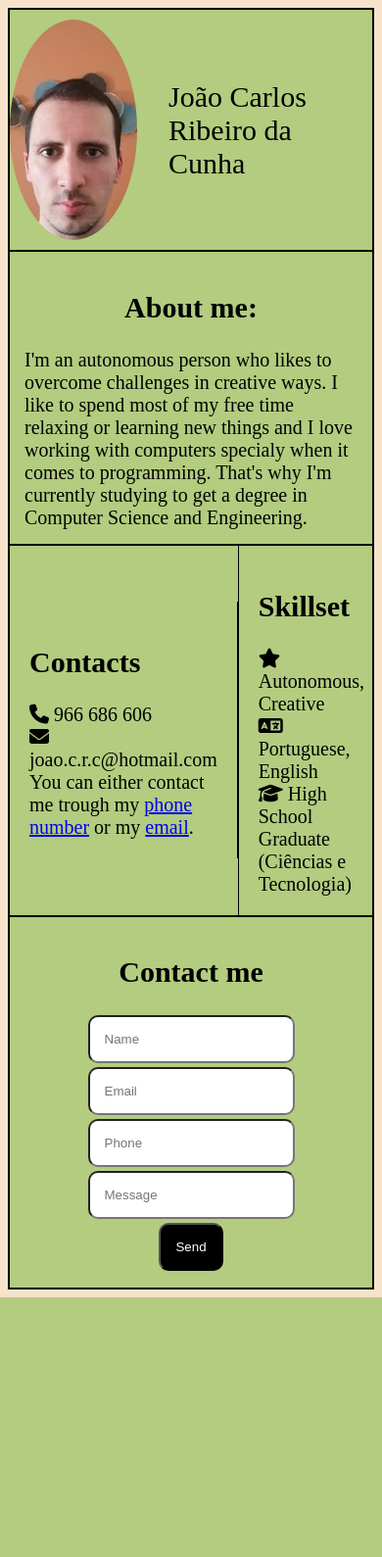
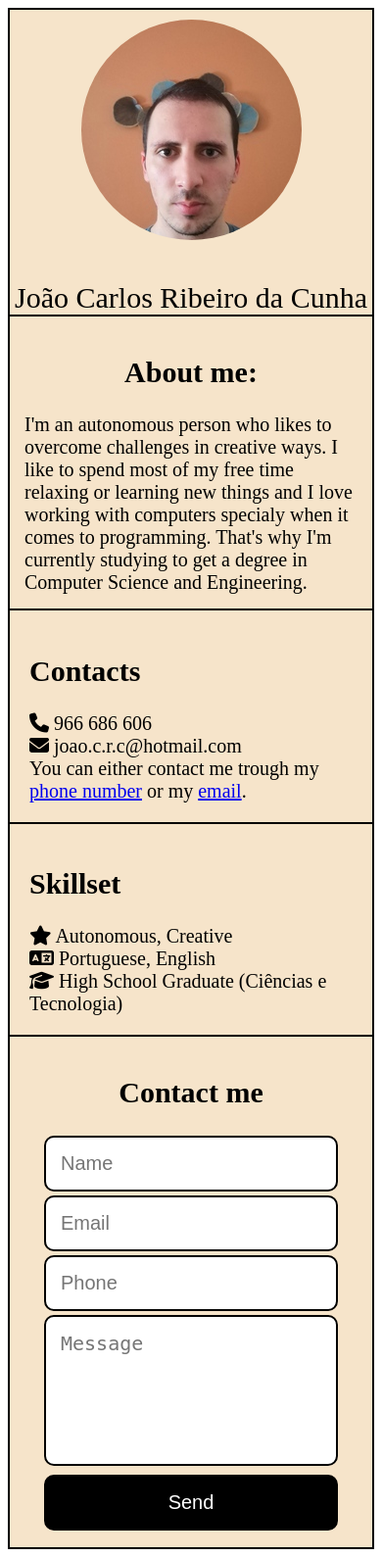
Before and after one commit to cunha-joao/Profile, a PHP site: page / in a window 390 px wide. Shown: the whole page at 98% size. Before the commit the page ends 1324 px from the top, so only its background shows below. Run offline with PHP 8.4, Linux system fonts and the light colour scheme; some libraries are stand-ins or nearby versions.

Commit message:
HTML with CSS

```diff
--- a/index.html
+++ b/index.html
@@ -3,6 +3,8 @@
     <head>
         <link href="./perfil.css" rel="stylesheet">
         <script src="https://kit.fontawesome.com/58423cd6a9.js" crossorigin="anonymous"></script>
+        <meta name="viewport" content="width=device-width, initial-scale=1.0">
+        <meta http-equiv="X-UA-Compatible" content="IE=edge">
         <meta charset="UTF-8">
         <title>Profile</title>
     </head>
@@ -54,7 +56,7 @@
                     <input type="text" name="phone" id="phone" required placeholder="Phone">
                 </div>
                 <div>
-                    <input type="text" name="message" id="message" required placeholder="Message">
+                    <textarea rows="5" name="message" id="message" required placeholder="Message"></textarea>
                 </div>
                 <div>
                     <input type="submit" value="Send">
--- a/perfil.css
+++ b/perfil.css
@@ -1,7 +1,3 @@
-body {
-    background-color: rgba(232, 185, 118, 0.388);
-}
-
 * {
     box-sizing: border-box;
 }
@@ -31,7 +27,7 @@ body {
     flex-direction: column;
     margin: auto;
     max-width: 1150px;
-    background-color: rgb(179, 204, 127);
+    background-color: rgb(232, 185, 118, 0.388);
     border: 2px solid black;
 }
 
@@ -54,7 +50,6 @@ body {
     font-size: 20px;
     flex-direction: column;
     margin: auto;
-
     padding: 15px;
 }
 
@@ -62,7 +57,6 @@ body {
     display: flex;
     align-items: center;
     margin: auto;
-
     font-size: 20px;
 }
 
@@ -83,18 +77,41 @@ body {
     display: flex;
     flex-direction: column;
     align-items: center;
-
     padding: 15px;
     font-size: 20px;
 }
 
-.form input {
+.form input, .form textarea {
+    resize: none;
+    border: 2px solid black;
     margin: 2px;
     padding: 15px;
     border-radius: 10px;
+    font-size: 20px;
+    width: 300px;
 }
 
 .form input[type="submit"] {
     color: white;
     background-color: black;
 }
+
+@media only screen and (max-width: 550px) {
+    .content {
+        flex-direction: column;
+    }
+
+    .column:first-child {
+        border-right: 0px solid black;
+    }
+
+    .column:last-child {
+        border-top: 2px solid black;
+        border-left: 0px solid black;
+    }
+
+    .header {
+        display: flex;
+        flex-direction: column;
+    }
+}
```
